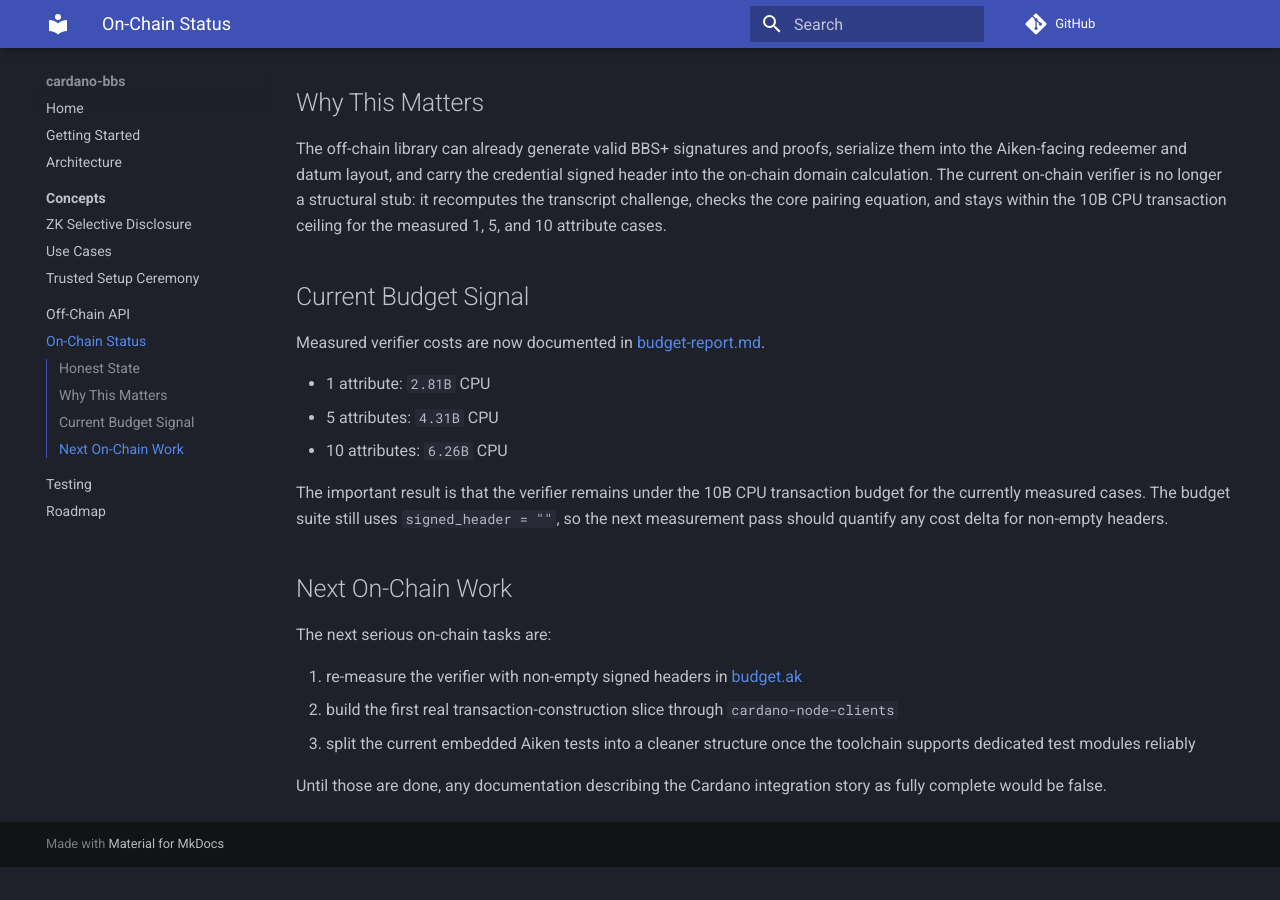
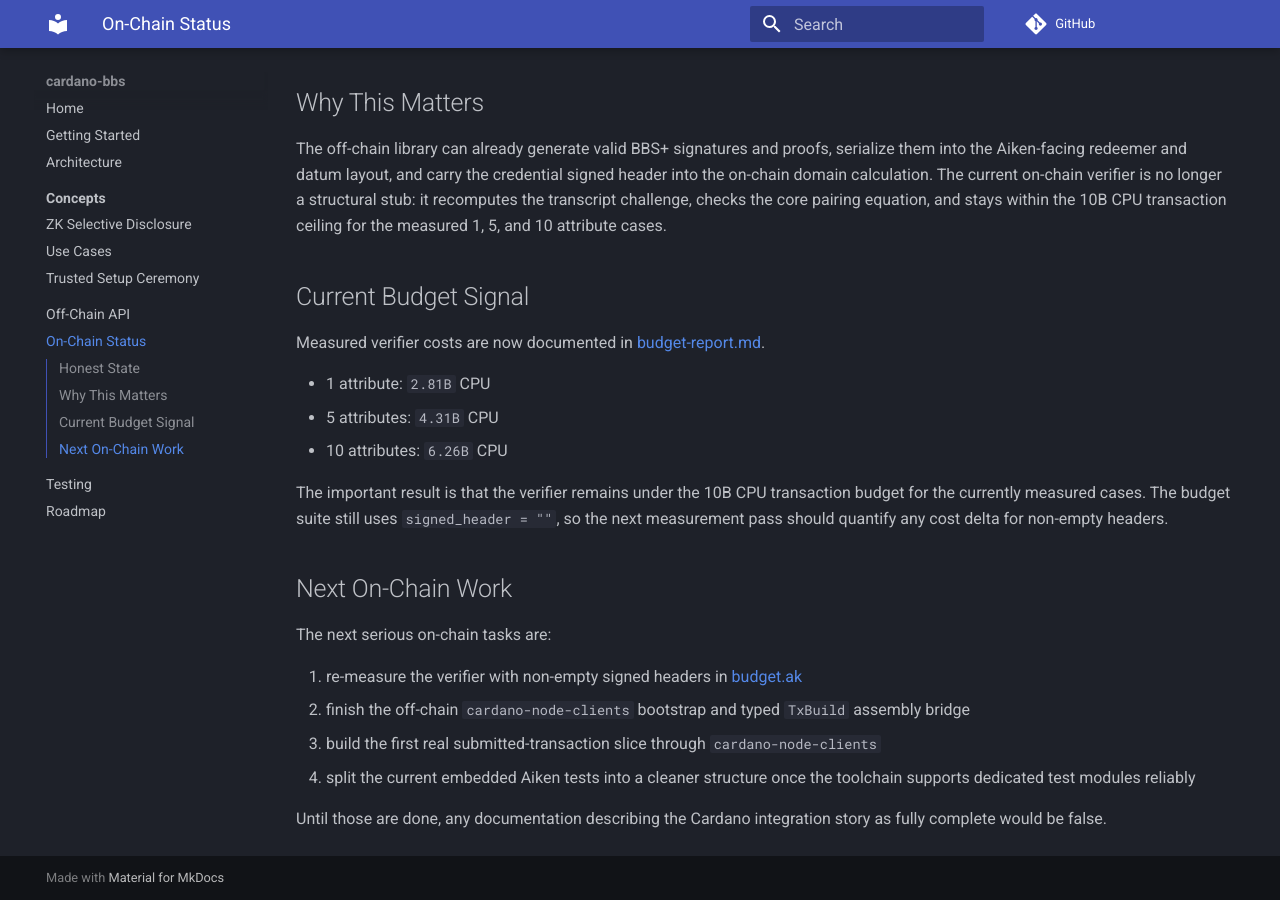
Before and after one commit to lambdasistemi/cardano-bbs, an MkDocs documentation site: the page built from docs/onchain.md, in a window 1280 px wide and 900 px high, scrolled down 974 px. Built offline with MkDocs 1.6.1 and Material for MkDocs 9.7.7, drawn with Linux system fonts in a browser that asks for light colours; comment, search, counter and statistics services are not loaded; before the commit the page ends 1841 px from its top, so only the background shows below that.

Commit message:
txbuild bootstrap and assembly test

```diff
--- a/docs/onchain.md
+++ b/docs/onchain.md
@@ -48,7 +48,8 @@ The important result is that the verifier remains under the 10B CPU transaction
 The next serious on-chain tasks are:
 
 1. re-measure the verifier with non-empty signed headers in [budget.ak](/code/cardano-bbs-verify/onchain/lib/bbs/budget.ak)
-2. build the first real transaction-construction slice through `cardano-node-clients`
-3. split the current embedded Aiken tests into a cleaner structure once the toolchain supports dedicated test modules reliably
+2. finish the off-chain `cardano-node-clients` bootstrap and typed `TxBuild` assembly bridge
+3. build the first real submitted-transaction slice through `cardano-node-clients`
+4. split the current embedded Aiken tests into a cleaner structure once the toolchain supports dedicated test modules reliably
 
 Until those are done, any documentation describing the Cardano integration story as fully complete would be false.
```
Also changed, not shown: docs/offchain-api.md (+4 -0 lines), docs/testing.md (+3 -1 lines), specs/001-bbs-credentials/plan.md (+4 -2 lines), specs/001-bbs-credentials/tasks.md (+5 -1 lines), 8 other files.
